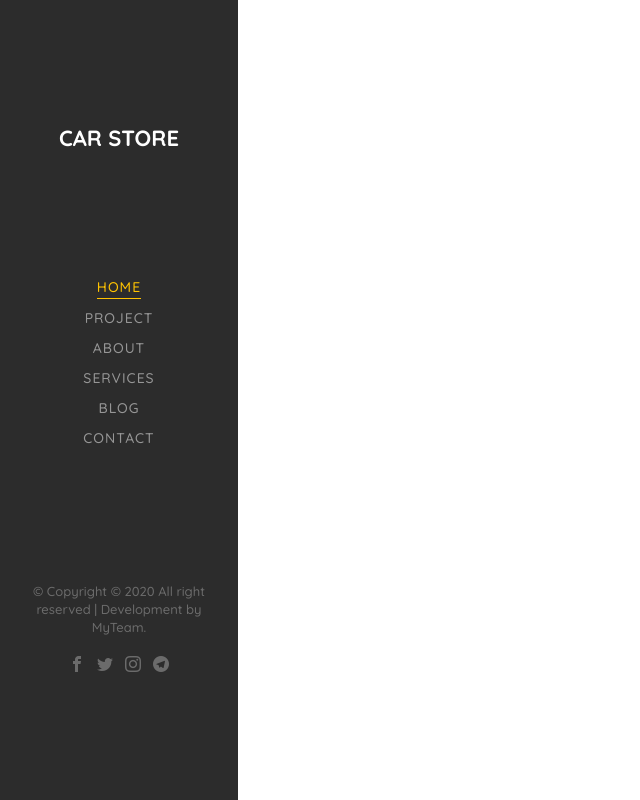
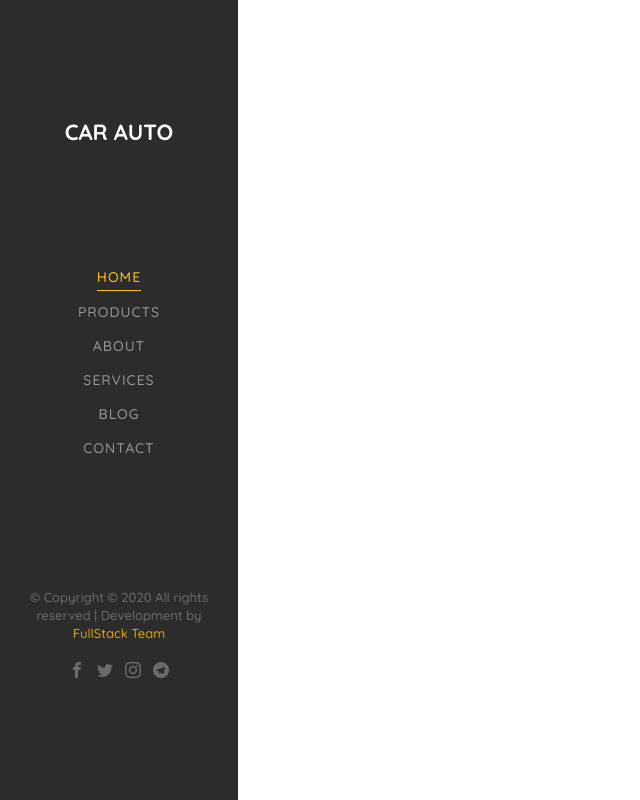
Before and after one commit to Bacdong/carauto-v1, a plain HTML site: page index.html in a window 1280 px wide. Shown: the whole page, without its empty margins (0-640 px from the left). Drawn offline with nearby package versions, Linux system fonts and the light colour scheme; files whose address does not match are found by name.

Commit message:
Fix footer brief info

```diff
--- a/assets/scss/_variable.scss
+++ b/assets/scss/_variable.scss
@@ -4,4 +4,5 @@ $black: #000;
 $white: #FFF;
 $yellow: #FFC300;
 $grey: rgba(255, 255, 255, 0.5);
+$background-overlay: #FAFAFA;
 $text-color: rgba(0, 0, 0, 0.7);
--- a/assets/scss/style.scss
+++ b/assets/scss/style.scss
@@ -106,7 +106,7 @@ body {
             @extend %anchor;
 
             font-size: 1.4rem;
-            line-height: 2.2rem;
+            line-height: 2.6rem;
             text-transform: uppercase;
             text-align: center;
             letter-spacing: 1px;
@@ -114,10 +114,11 @@ body {
 
         &:hover {
             border-bottom: 1px solid $yellow;
-            transition: all ease-in 0.2s;
+            transition: all ease-in-out 0.24s;
 
             .item-link {
                 color: $white;
+                transition: all ease-in-out 0.24s;
             }
 
             &.active {
@@ -150,6 +151,19 @@ body {
                 text-align: center;
                 user-select: none;
             }
+        }
+    }
+}
+
+.info-brief {
+
+    p {
+
+        .brief-info__link {
+            @extend %anchor;
+
+            color: $yellow;
+            opacity: 0.8;
         }
     }
 }
--- a/index.html
+++ b/index.html
@@ -1,7 +1,7 @@
 <!DOCTYPE html>
 <html lang="en">
     <head>
-        <title>Car Store</title>
+        <title>Car Auto</title>
         <meta charset="UTF-8">
         <meta name="viewport" content="width=device-width, initial-scale=1.0">
         <meta http-equiv="X-UA-Compatible" content="ie=edge">
@@ -31,7 +31,7 @@
                 <!-- title/name website -->
                 <section class="navbars-title">
                     <a href="./index.html" class="navbars-title__link">
-                        <h1>Car Store</h1>
+                        <h1>Car Auto</h1>
                     </a>
                 </section>
                 <!-- /title/name website -->
@@ -44,7 +44,7 @@
                         </li>
 
                         <li class="list-item">
-                            <a href="" class="item-link">PROJECT</a>
+                            <a href="" class="item-link">PRODUCTS</a>
                         </li>
 
                         <li class="list-item">
@@ -77,7 +77,8 @@
                                 let currentYear = currentDay.getFullYear();
                                 document.write(currentYear);
                             </script>
-                            All right reserved | Development by MyTeam.
+                            All rights reserved | Development by
+                            <a href="/" class="brief-info__link">FullStack Team</a>
                         </p>
                     </div>
                     <!-- /copyright -->
@@ -86,19 +87,22 @@
                     <menu class="info-social">
                         <ul class="social-list">
                             <li class="social-item">
-                                <a href="https://www.facebook.com/DuongBacDong.2000/" class="social-link" target="_blank">
+                                <a href="https://www.facebook.com/DuongBacDong.2000/"
+                                    class="social-link" target="_blank">
                                     <i class="icon-facebook"></i>
                                 </a>
                             </li>
 
                             <li class="social-item">
-                                <a href="https://www.twitter.com/Bacdong/" class="social-link" target="_blank">
+                                <a href="https://www.twitter.com/Bacdong/"
+                                    class="social-link" target="_blank">
                                     <i class="icon-twitter"></i>
                                 </a>
                             </li>
 
                             <li class="social-item">
-                                <a href="https://www.instagram.com/" class="social-link" target="_blank">
+                                <a href="https://www.instagram.com/"
+                                    class="social-link" target="_blank">
                                     <i class="icon-instagram"></i>
                                 </a>
                             </li>
```
Also changed, not shown: assets/css/style.css, assets/css/style.min.css, 2 other files.
